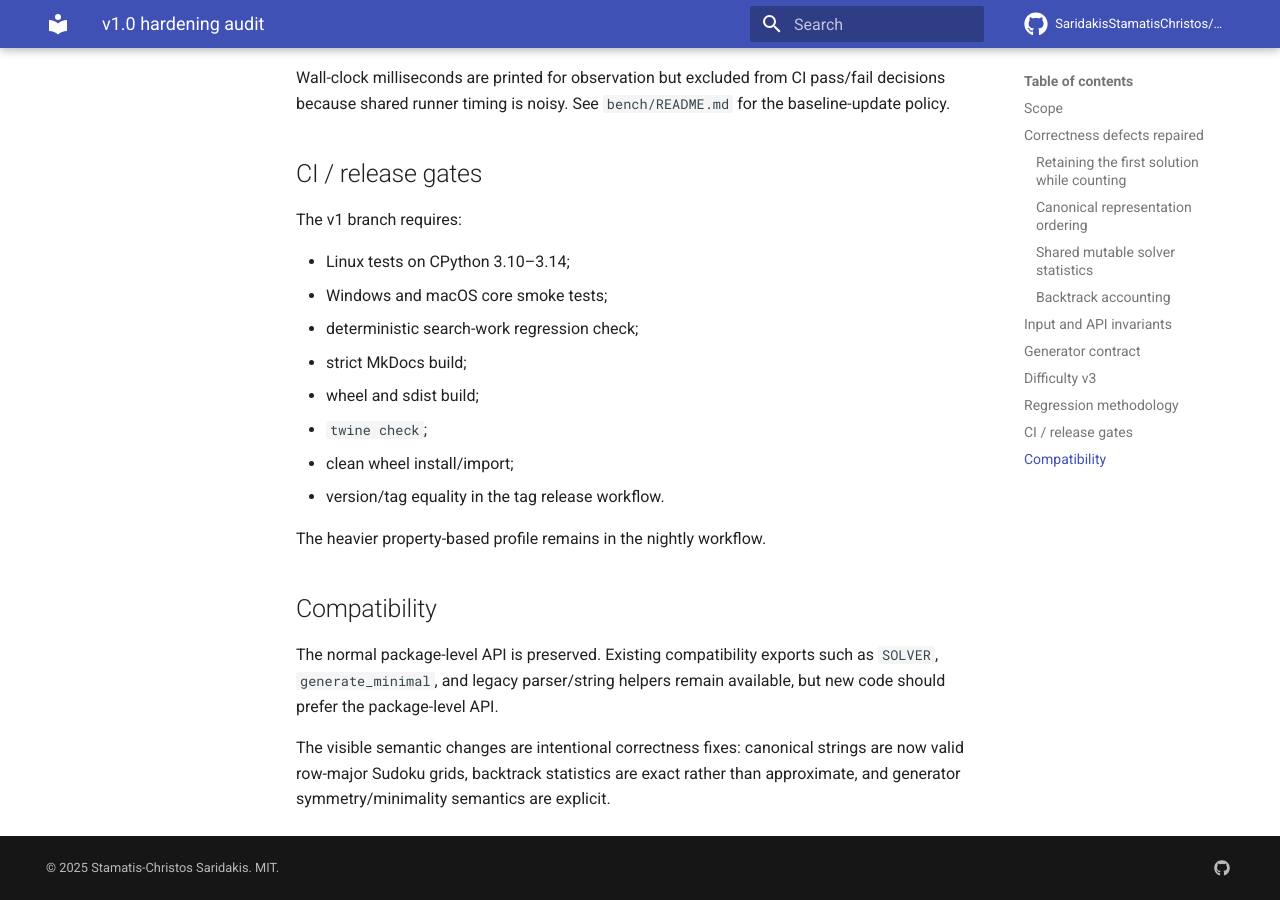
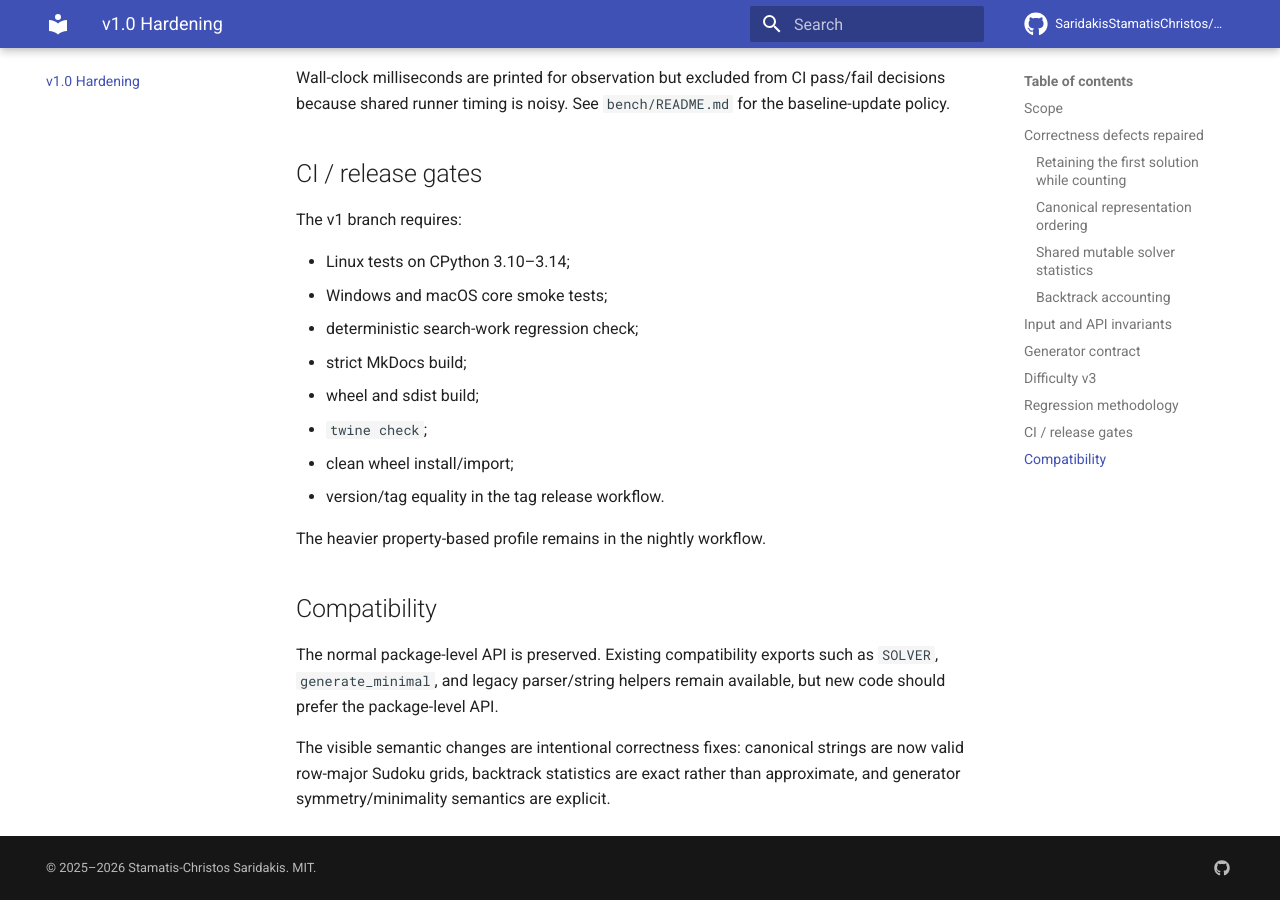
Before and after one commit to SaridakisStamatisChristos/sudoku_dlx, an MkDocs documentation site: the page built from docs/V1_HARDENING.md, in a window 1280 px wide and 900 px high, scrolled down 2935 px. Built offline with MkDocs 1.6.1 and Material for MkDocs 9.7.7, drawn with Linux system fonts in a browser that asks for light colours; comment, search, counter and statistics services are not loaded.

Commit message:
docs: add v1 hardening audit to published documentation

```diff
--- a/mkdocs.yml
+++ b/mkdocs.yml
@@ -1,9 +1,9 @@
 site_name: Sudoku DLX
-site_description: Fast Sudoku DLX (Algorithm X) with generator, analysis, and explainable steps.
+site_description: Deterministic bitset exact-cover Sudoku solver, generator, analyzer, and dataset toolkit.
 site_url: https://SaridakisStamatisChristos.github.io/sudoku_dlx/docs/
 repo_url: https://github.com/SaridakisStamatisChristos/sudoku_dlx
 repo_name: SaridakisStamatisChristos/sudoku_dlx
-copyright: "© 2025 Stamatis-Christos Saridakis. MIT."
+copyright: "© 2025–2026 Stamatis-Christos Saridakis. MIT."
 
 theme:
   name: material
@@ -33,6 +33,7 @@
   - Python API: api.md
   - Strategies: strategies.md
   - Batch & Datasets: batch.md
+  - v1.0 Hardening: V1_HARDENING.md
   - Changelog: changelog.md
 
 markdown_extensions:
```
